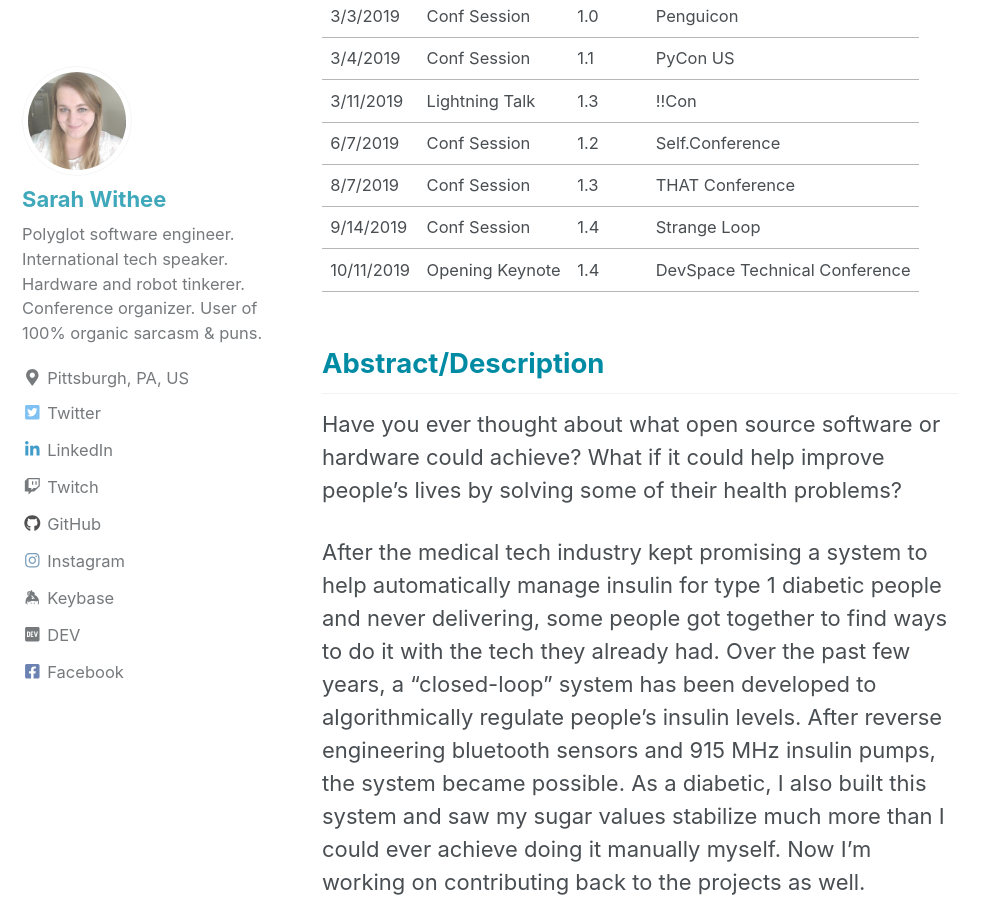
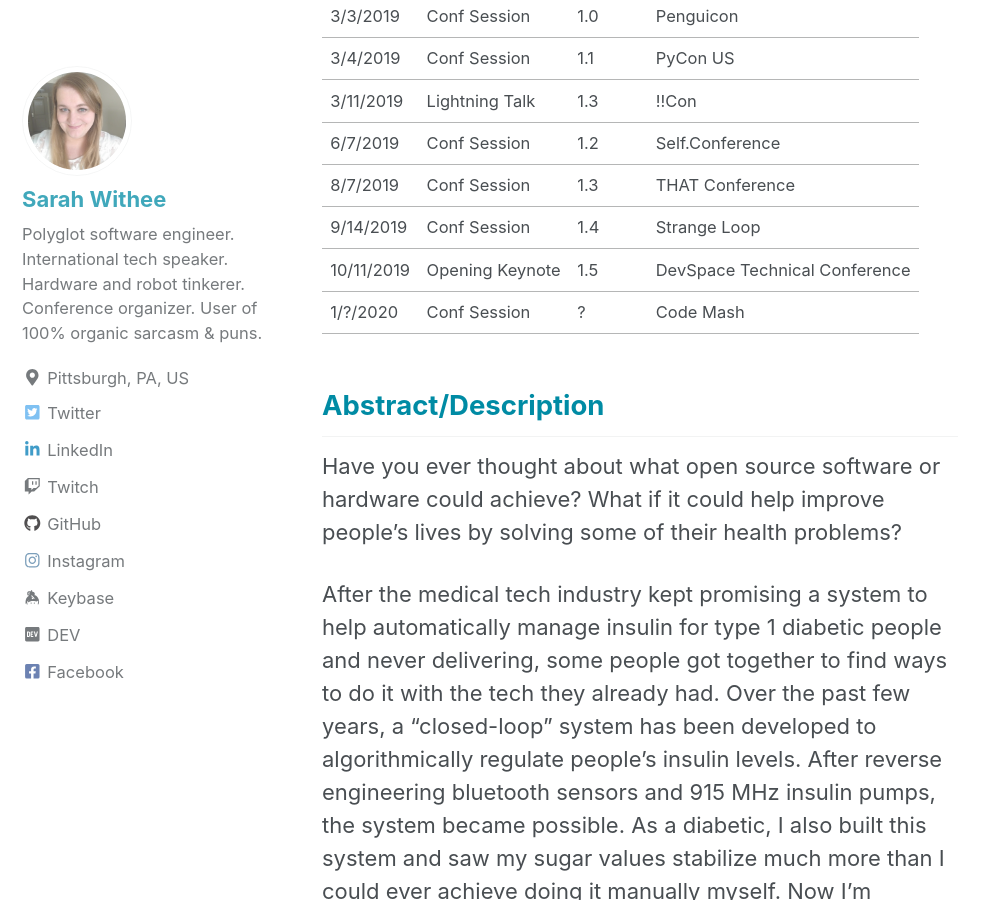
Before and after one commit to geekygirlsarah/geekygirlsarah.com, a Jekyll site: the page built from _pages/speaking/building-an-open-source-artificial-pancreas.md, in a window 1280 px wide and 900 px high, scrolled down 1673 px. Shown: the whole window, without its empty margins (0-999 px from the left). Built offline with Jekyll 4.4.1, drawn with Linux system fonts in a browser that asks for light colours; cached includes are drawn as plain includes; nearby versions of some CDN libraries; comment, search, counter and statistics services are not loaded.

Commit message:
Update Pancreas talk page with latest info

```diff
--- a/_pages/speaking/building-an-open-source-artificial-pancreas.md
+++ b/_pages/speaking/building-an-open-source-artificial-pancreas.md
@@ -46,7 +46,8 @@ Date       | Type            | Version | Venue
 6/7/2019   | Conf Session    | 1.2     | Self.Conference
 8/7/2019   | Conf Session    | 1.3     | THAT Conference
 9/14/2019  | Conf Session    | 1.4     | Strange Loop
-10/11/2019 | Opening Keynote | 1.4     | DevSpace Technical Conference
+10/11/2019 | Opening Keynote | 1.5     | DevSpace Technical Conference
+1/?/2020   | Conf Session    | ?       | Code Mash
 
 ## Abstract/Description
 
```
